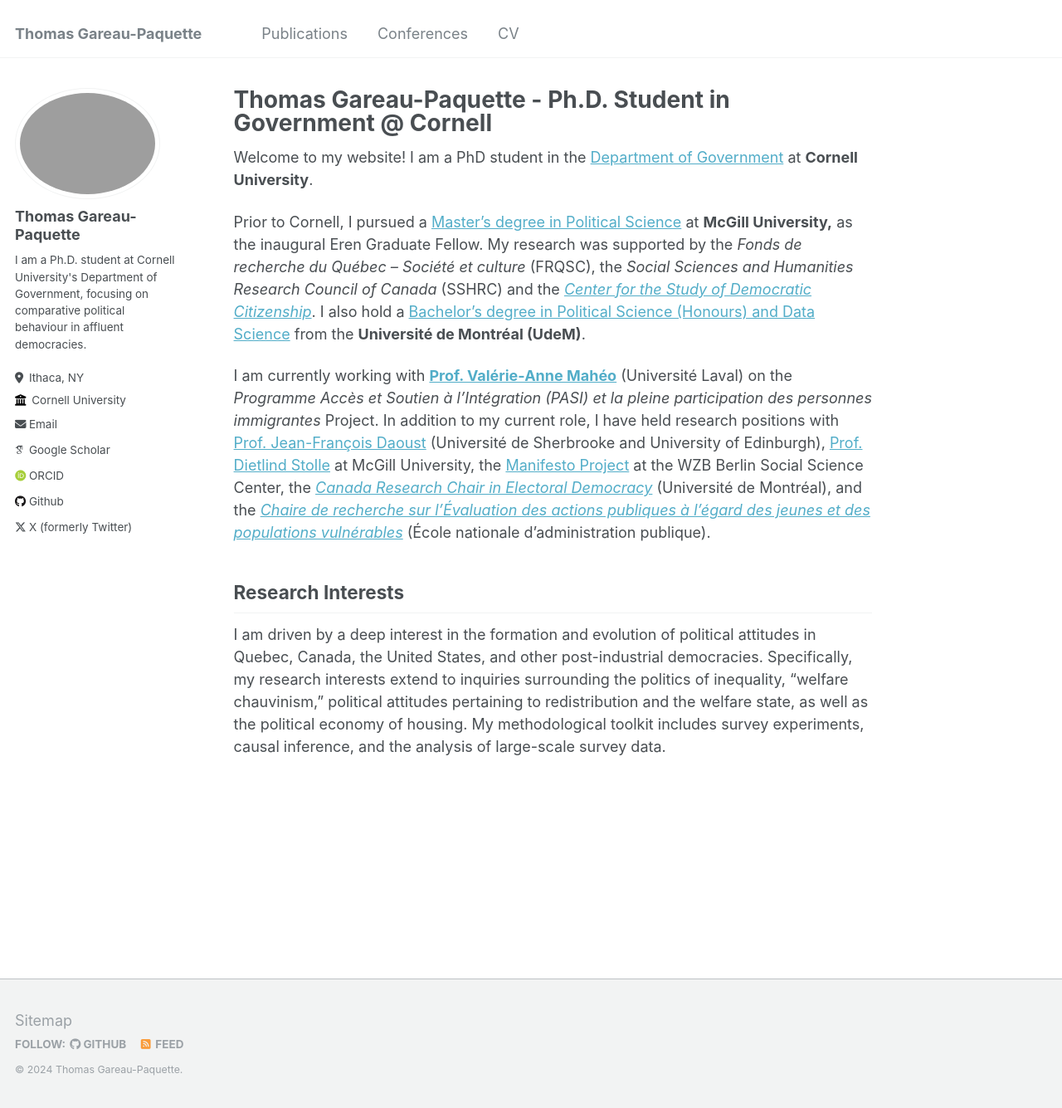
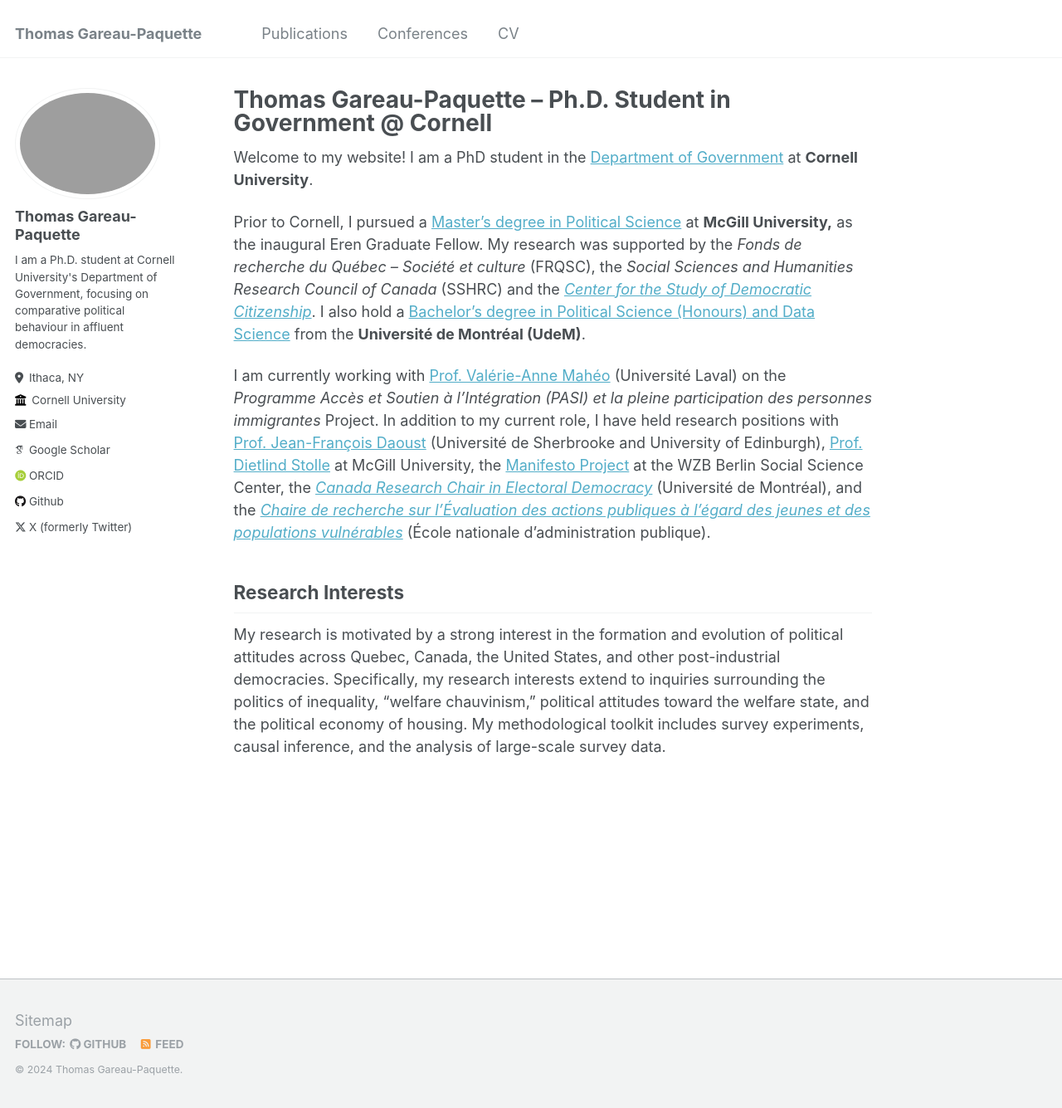
Before and after one commit to ThomasGareau/thomasgareau, a Jekyll site: the page built from _pages/about.md, in a window 1280 px wide and 1335 px high. Shown: the whole window at 83% size. Built offline with Jekyll 4.4.1, drawn with Linux system fonts in a browser that asks for light colours; some web fonts are replaced.

Commit message:
final commit

```diff
--- a/_pages/about.md
+++ b/_pages/about.md
@@ -1,6 +1,6 @@
 ---
 permalink: /
-title: "Thomas Gareau-Paquette - Ph.D. Student in Government @ Cornell"
+title: "Thomas Gareau-Paquette -- Ph.D. Student in Government @ Cornell"
 author_profile: true
 redirect_from:
   - /about/
@@ -11,9 +11,9 @@
 
 Prior to Cornell, I pursued a [Master's degree in Political Science](https://www.mcgill.ca/politicalscience/grad/admissions/ma) at **McGill University,** as the inaugural Eren Graduate Fellow. My research was supported by the *Fonds de recherche du Québec – Société et culture* (FRQSC), the *Social Sciences and Humanities Research Council of Canada* (SSHRC) and the *[Center for the Study of Democratic Citizenship](https://csdc-cecd.ca/alumni/)*. I also hold a [Bachelor's degree in Political Science (Honours) and Data Science](https://pol.umontreal.ca/programmes-cours/premier-cycle/baccalaureat-science-politique/) from the **Université de Montréal (UdeM)**.
 
-I am currently working with **[Prof. Valérie-Anne Mahéo](https://www.fss.ulaval.ca/notre-faculte/repertoire-du-personnel/valerie-anne-maheo)** (Université Laval) on the  *Programme Accès et Soutien à l’Intégration (PASI) et la pleine participation des personnes immigrantes* Project. In addition to my current role, I have held research positions with [Prof. Jean-François Daoust](https://www.usherbrooke.ca/politique-appliquee/ecole/personnel/personnel-enseignant/jean-francois-daoust) (Université de Sherbrooke and University of Edinburgh), [Prof. Dietlind Stolle](https://www.mcgill.ca/politicalscience/dietlind-stolle) at McGill University, the [Manifesto Project](https://manifesto-project.wzb.eu/) at the WZB Berlin Social Science Center, the *[Canada Research Chair in Electoral Democracy](https://www.chairedemocratie.com/)* (Université de Montréal), and the *[Chaire de recherche sur l’Évaluation des actions publiques à l’égard des jeunes et des populations vulnérables](http://crevaj.ca/)* (École nationale d'administration publique).
+I am currently working with [Prof. Valérie-Anne Mahéo](https://www.fss.ulaval.ca/notre-faculte/repertoire-du-personnel/valerie-anne-maheo) (Université Laval) on the  *Programme Accès et Soutien à l’Intégration (PASI) et la pleine participation des personnes immigrantes* Project. In addition to my current role, I have held research positions with [Prof. Jean-François Daoust](https://www.usherbrooke.ca/politique-appliquee/ecole/personnel/personnel-enseignant/jean-francois-daoust) (Université de Sherbrooke and University of Edinburgh), [Prof. Dietlind Stolle](https://www.mcgill.ca/politicalscience/dietlind-stolle) at McGill University, the [Manifesto Project](https://manifesto-project.wzb.eu/) at the WZB Berlin Social Science Center, the *[Canada Research Chair in Electoral Democracy](https://www.chairedemocratie.com/)* (Université de Montréal), and the *[Chaire de recherche sur l’Évaluation des actions publiques à l’égard des jeunes et des populations vulnérables](http://crevaj.ca/)* (École nationale d'administration publique).
 
 
 ## Research Interests
 
-I am driven by a deep interest in the formation and evolution of political attitudes in Quebec, Canada, the United States, and other post-industrial democracies. Specifically, my research interests extend to inquiries surrounding the politics of inequality, "welfare chauvinism," political attitudes pertaining to redistribution and the welfare state, as well as the political economy of housing. My methodological toolkit includes survey experiments, causal inference, and the analysis of large-scale survey data.
+My research is motivated by a strong interest in the formation and evolution of political attitudes across Quebec, Canada, the United States, and other post-industrial democracies. Specifically, my research interests extend to inquiries surrounding the politics of inequality, "welfare chauvinism," political attitudes toward the welfare state, and the political economy of housing. My methodological toolkit includes survey experiments, causal inference, and the analysis of large-scale survey data.
```
